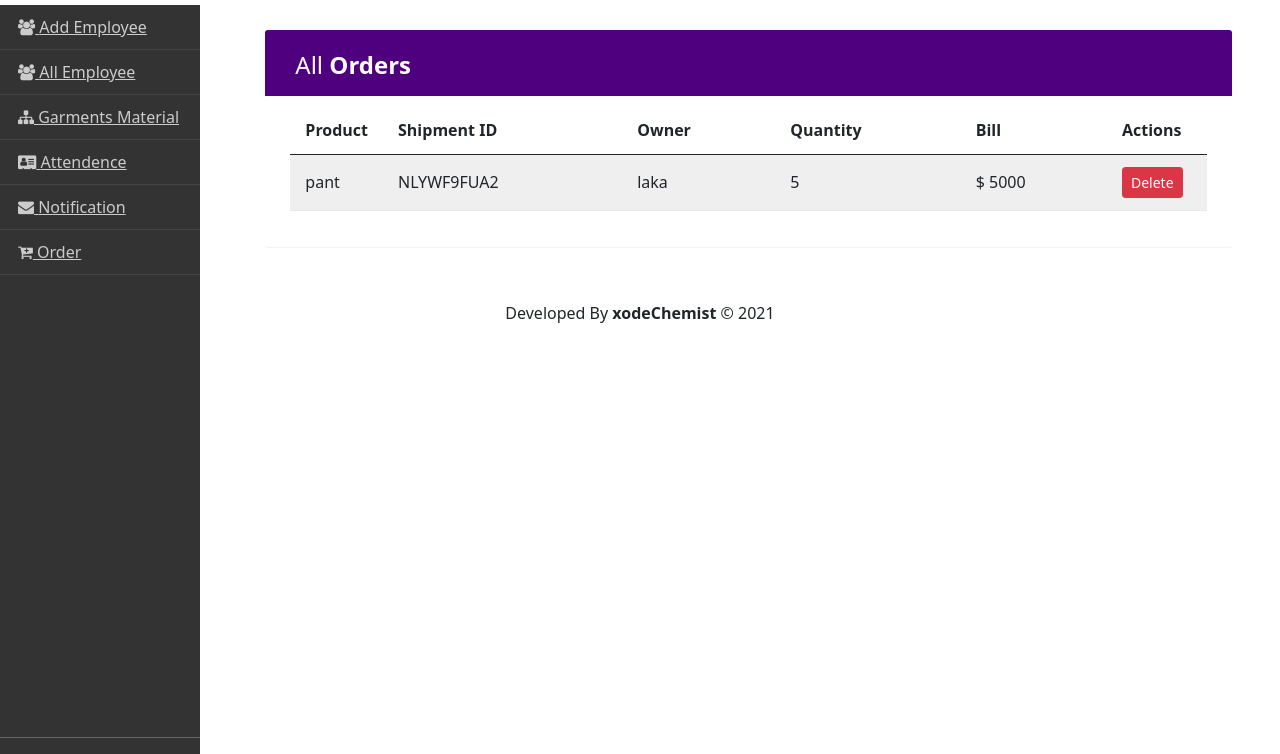
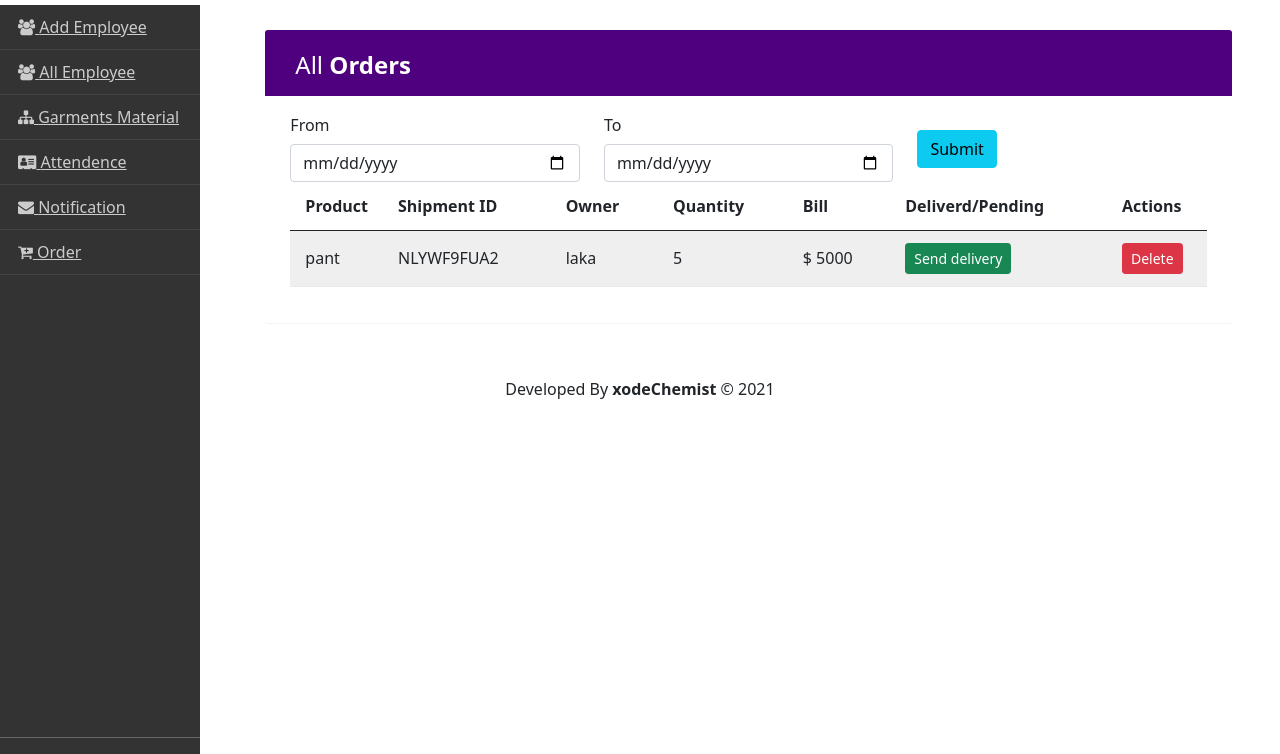
Before and after one commit to fuadashraful/django-garments-management, a Django app: page /garments/all_orders in a window 1280 px wide. Shown: the part 46-800 px from the top of the page. Run offline with Django 3.2, Linux system fonts and the light colour scheme; a user stored in the database is signed in; data comes from the database, SQL or seed files in the repository; both versions use the stored data as it was after the commit; some libraries are stand-ins or nearby versions.

Commit message:
oreder section updated

```diff
--- a/product/models.py
+++ b/product/models.py
@@ -43,9 +43,10 @@ class Delivery(models.Model):
     delivery_owner=models.ForeignKey(User,on_delete=models.CASCADE)
     quantity=models.IntegerField()
     total_bill=models.IntegerField(default=0)
-
+    is_delivered=models.BooleanField(default=False)
+    created_at = models.DateField(auto_now_add=True)
     def __str__(self):
-        return "Owner {}".format(self.delivery_owner.username)
+        return "Owner {} {}".format(self.delivery_owner.username,self.created_at)
 
 
 class MadeProduct(models.Model):
--- a/product/urls.py
+++ b/product/urls.py
@@ -2,7 +2,8 @@ from django.urls import path
 from django.conf import settings
 from django.conf.urls.static import static
 from .views import (products,buyProduct,about,allOrders,deleteOrder,
-    allEmployee,addEmployee,deleteEmployee,takeAttendence,notification,deleteNotification)
+    allEmployee,addEmployee,deleteEmployee,takeAttendence,notification,deleteNotification,
+    toggleDeliveryStatus)
 
 urlpatterns=[
     path('products/',products,name='products'),
@@ -16,4 +17,5 @@ urlpatterns=[
     path('take_attendence/',takeAttendence,name='take_attendence'),
     path('notification/',notification,name='notification'),
     path('delete_notification/<int:id>/',deleteNotification,name='delete_notification'),
+    path('toggle_delivery_status/<int:id>/',toggleDeliveryStatus,name='toggle_delivery_status'),
 ]+static(settings.MEDIA_URL, document_root=settings.MEDIA_ROOT)
--- a/product/views.py
+++ b/product/views.py
@@ -50,8 +50,15 @@ def about(request):
 @login_required
 def allOrders(request):
     context={}
-    orders=Delivery.objects.all()
-    context['orders']=orders
+    if request.method=="POST":
+        from_date=request.POST["from"]
+        to_date=request.POST["to"]
+        orders=Delivery.objects.filter(created_at__range=(from_date, to_date))
+        context['orders']=orders
+    else:
+
+        orders=Delivery.objects.all()
+        context['orders']=orders
     return render(request,'admin/all_orders.html',context)
 
 @login_required
@@ -130,9 +137,17 @@ def notification(request):
         form=NotificationForm()
         context['form']=form
         return render(request,'admin/notification.html',context)
-
+@login_required
 def deleteNotification(request,id=None):
     notification=Notification.objects.get(pk=id)
     notification.delete()
     messages.success(request,"Your One notification deleted")
     return redirect('profile',id=request.user.id)
+
+@login_required
+def toggleDeliveryStatus(request,id=None):
+    order=Delivery.objects.get(pk=id)
+    order.is_delivered=(False if order.is_delivered else True)
+    order.save()
+    messages.warning(request,"This Order delivery status changed successfully")
+    return redirect('all_orders')
--- a/templates/admin/all_orders.html
+++ b/templates/admin/all_orders.html
@@ -15,6 +15,23 @@
                     </div>
                 </div>
             </div>
+            <form class="form-group" method="post">
+                {% csrf_token %}
+                <div class="form-group row">
+
+                    <div class="col-md-4">
+                        <label for="example-date-input" class="col-2 col-form-label">From</label>
+                        <input class="form-control" type="date" name="from" required>
+                    </div>
+                    <div class="col-md-4">
+                        <label for="example-date-input" class="col-2 col-form-label">To</label>
+                        <input class="form-control" type="date" name="to" required>
+                    </div>
+                    <div class="col-md-2">
+                        <button class="btn btn-info mt-4">Submit</button>
+                    </div>
+                </div>
+            </form>
             <table class="table table-striped table-hover">
                 <thead>
                     <tr>
@@ -23,6 +40,7 @@
                         <th>Owner</th>
                         <th>Quantity</th>
                         <th>Bill</th>
+                        <th>Deliverd/Pending</th>
                         <th>Actions</th>
                     </tr>
                 </thead>
@@ -34,6 +52,17 @@
                         <td>{{order.delivery_owner.username}}</td>
                         <td>{{order.quantity}}</td>
                         <td>$ {{order.total_bill}}</td>
+                        <td>
+                            {% if order.is_delivered %}
+                            <button type="button" class="btn btn-sm btn-danger" data-bs-toggle="modal" data-bs-target="#toggleDeliveryModal">
+                                Undo delivery
+                            </button>
+                            {% else %}
+                                <button type="button" class="btn btn-sm btn-success" data-bs-toggle="modal" data-bs-target="#toggleDeliveryModal">
+                                    Send delivery
+                                </button>
+                            {% endif %}
+                        </td>
                         <td>
                             <button type="button" class="btn btn-sm btn-danger" data-bs-toggle="modal" data-bs-target="#exampleModal">
                                 Delete
@@ -59,6 +88,24 @@
                         </div>
                     </div>
 
+                    <div class="modal fade" id="toggleDeliveryModal" tabindex="-1" aria-labelledby="exampleModalLabel" aria-hidden="true">
+                        <div class="modal-dialog">
+                        <div class="modal-content">
+                            <div class="modal-header">
+                            <h5 class="modal-title" id="exampleModalLabel">Toggle Delivery status</h5>
+                            <button type="button" class="btn-close" data-bs-dismiss="modal" aria-label="Close"></button>
+                            </div>
+                            <div class="modal-body">
+                            Are You sure to change delivery status for this order ?
+                            </div>
+                            <div class="modal-footer">
+                            <button type="button" class="btn btn-sm btn-secondary" data-bs-dismiss="modal">Cancle</button>
+                                <a href="{% url 'toggle_delivery_status' order.id %}"><button type="button" class="btn btn-sm btn-danger">toggle</button></a>
+                            </div>
+                        </div>
+                        </div>
+                    </div>
+
                     {% endfor %}
 
                 </tbody>
```
Also changed, not shown: db.sqlite3, product/migrations/0015_delivery_created_at.py (added), product/migrations/0016_auto_20210410_1548.py (added), product/migrations/0017_delivery_is_delivered.py (added).
